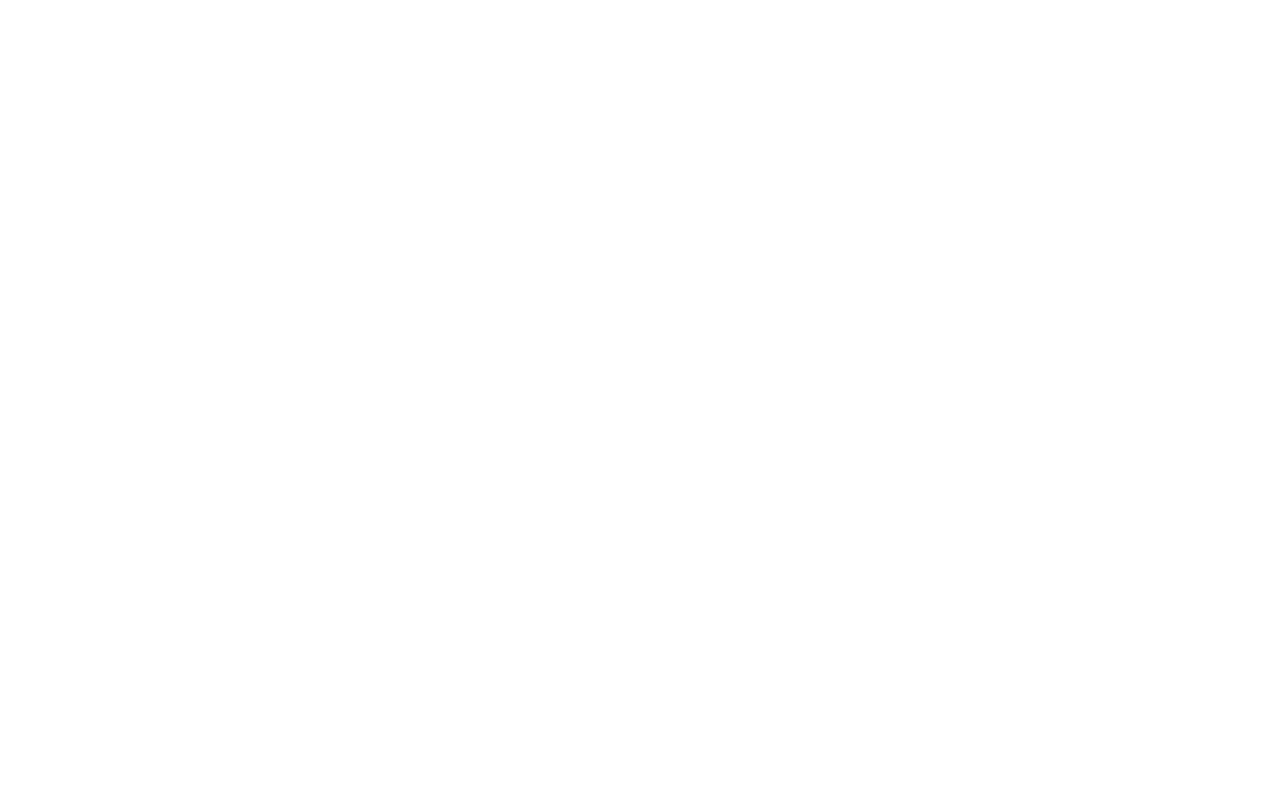
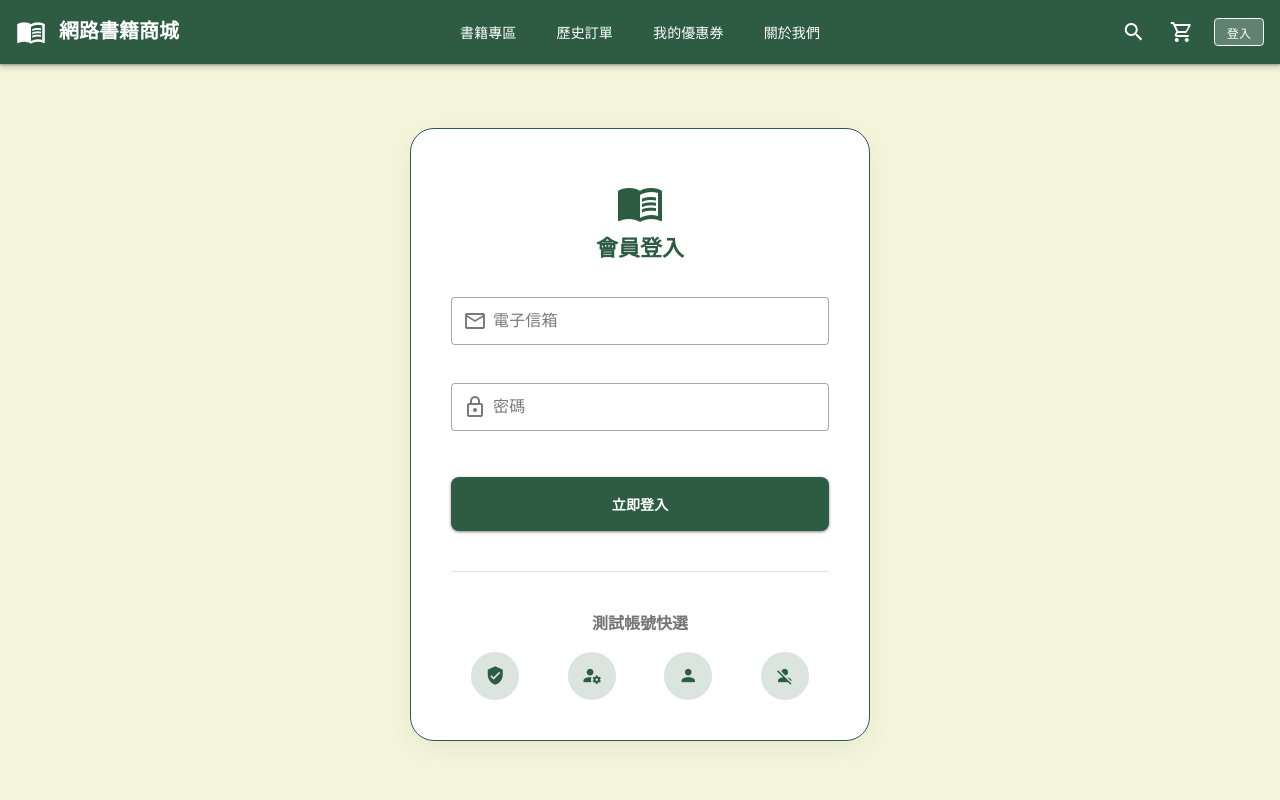
Before and after one commit to penovate/bookstore4, a Vue app in the folder bookstore-frontend/: page /dev/user/login in a window 1280 px wide. Before the commit this address had no page. Shown: the top 800 px of the page. Built offline with nearby package versions, Linux system fonts and the light colour scheme.

Commit message:
新增前台登入功能

```diff
--- /dev/null
+++ b/bookstore-frontend/src/stores/userStore.js
@@ -0,0 +1,26 @@
+import { defineStore } from 'pinia'
+import { ref } from 'vue'
+
+export const useUserStore = defineStore('user', () => {
+  const name = ref(localStorage.getItem('userName') || '訪客')
+  const role = ref(localStorage.getItem('userRole') || '')
+  const isLoggedIn = ref(!!localStorage.getItem('userToken'))
+
+  const login = (userData) => {
+    name.value = userData.userName
+    role.value = userData.role
+    isLoggedIn.value = true
+    localStorage.setItem('userToken', userData.token)
+    localStorage.setItem('userRole', userData.role)
+    localStorage.setItem('userName', userData.userName)
+  }
+
+  const logout = () => {
+    name.value = '訪客'
+    role.value = ''
+    isLoggedIn.value = false
+    localStorage.clear()
+  }
+
+  return { name, role, isLoggedIn, login, logout }
+})
--- a/bookstore-frontend/src/views/Layout/UserLayout.vue
+++ b/bookstore-frontend/src/views/Layout/UserLayout.vue
@@ -1,13 +1,16 @@
 <script setup>
 import { ref, computed, onMounted } from 'vue'
 import { useDisplay } from 'vuetify'
-import { useCartStore } from '@/stores/cartStore';
+import { useCartStore } from '@/stores/cartStore'
+import { useRouter } from 'vue-router'
+import Swal from 'sweetalert2'
+import { useUserStore } from '@/stores/userStore'
 
-const cartStore = useCartStore();
+const cartStore = useCartStore()
 const { mobile } = useDisplay()
 const drawer = ref(false)
-
-const userRole = localStorage.getItem('userRole')
+const router = useRouter()
+const userStore = useUserStore()
 
 const menuItems = ref([
   { title: '書籍專區', to: '/dev/user/books', icon: 'mdi-book-open-page-variant' },
@@ -20,15 +23,10 @@
 const filteredMenuItems = computed(() => {
   return menuItems.value.filter((item) => {
     if (item.title === '後台系統') {
-      return userRole === 'ADMIN' || userRole === 'SUPER_ADMIN'
+      return userStore.role === 'ADMIN' || userStore.role === 'SUPER_ADMIN'
     }
     return true
   })
-})
-
-const user = ref({
-  name: localStorage.getItem('userName') || '訪客',
-  isLoggedIn: !!localStorage.getItem('userToken'),
 })
 
 const socialLinks = [
@@ -37,11 +35,39 @@
   { icon: 'mdi-instagram', link: 'https://www.instagram.com/penbrary.616/' },
 ]
 
+const handleLogout = () => {
+  Swal.fire({
+    title: '確定要登出嗎？',
+    icon: 'question',
+    showCancelButton: true,
+    confirmButtonColor: '#2e5c43',
+    cancelButtonColor: '#aaa',
+    confirmButtonText: '登出',
+    cancelButtonText: '取消',
+  }).then((result) => {
+    if (result.isConfirmed) {
+      userStore.logout()
+
+      Swal.fire({
+        icon: 'success',
+        title: '登出成功',
+        text: '期待再次見到您！',
+        confirmButtonColor: '#2e5c43',
+        timer: 1500,
+        timerProgressBar: true,
+        showConfirmButton: false,
+      }).then(() => {
+        router.push('/dev/user/home')
+      })
+    }
+  })
+}
+
 onMounted(() => {
-  if (user.value.isLoggedIn) {
-    cartStore.fetchCartCount();
+  if (userStore.isLoggedIn) {
+    cartStore.fetchCartCount()
   }
-});
+})
 </script>
 
 <template>
@@ -50,9 +76,16 @@
     <!-- 頂部導航列 (App Bar) -->
     <v-app-bar color="primary" elevation="2" class="px-md-4">
       <div class="d-flex align-center" style="min-width: 200px">
-        <v-app-bar-nav-icon variant="text" @click.stop="drawer = !drawer" class="d-md-none"></v-app-bar-nav-icon>
+        <v-app-bar-nav-icon
+          variant="text"
+          @click.stop="drawer = !drawer"
+          class="d-md-none"
+        ></v-app-bar-nav-icon>
 
-        <v-toolbar-title class="font-weight-bold text-h5 cursor-pointer" @click="$router.push('/dev/user/home')">
+        <v-toolbar-title
+          class="font-weight-bold text-h5 cursor-pointer"
+          @click="$router.push('/dev/user/home')"
+        >
           <v-icon icon="mdi-book-open-variant" class="me-2"></v-icon>
           網路書籍商城
         </v-toolbar-title>
@@ -61,9 +94,15 @@
       <v-spacer class="d-none d-md-block"></v-spacer>
 
       <div class="d-none d-md-flex justify-center flex-grow-1">
-        <v-btn v-for="item in filteredMenuItems" :key="item.title" variant="text"
-          class="mx-1 text-subtitle-1 font-weight-medium" :href="item.title === '後台系統' ? item.to : undefined"
-          :target="item.title === '後台系統' ? '_blank' : undefined" :to="item.title === '後台系統' ? undefined : item.to">
+        <v-btn
+          v-for="item in filteredMenuItems"
+          :key="item.title"
+          variant="text"
+          class="mx-1 text-subtitle-1 font-weight-medium"
+          :href="item.title === '後台系統' ? item.to : undefined"
+          :target="item.title === '後台系統' ? '_blank' : undefined"
+          :to="item.title === '後台系統' ? undefined : item.to"
+        >
           {{ item.title }}
         </v-btn>
       </div>
@@ -75,17 +114,48 @@
 
         <!-- 導覽列的購物車icon，點擊後跳轉到購物車頁面 -->
         <v-btn icon class="me-2" @click="$router.push({ name: 'cart' })">
-          <v-badge :content="cartStore.cartCount" :model-value="cartStore.cartCount > 0" color="accent">
+          <v-badge
+            :content="cartStore.cartCount"
+            :model-value="cartStore.cartCount > 0"
+            color="accent"
+          >
             <v-icon icon="mdi-cart-outline"></v-icon>
           </v-badge>
         </v-btn>
 
-        <div v-if="user.isLoggedIn">
-          <v-avatar color="surface" size="36" class="cursor-pointer">
-            <span class="text-primary font-weight-bold">{{ user.name.charAt(0) }}</span>
-          </v-avatar>
+        <div v-if="userStore.isLoggedIn">
+          <v-menu min-width="200px" rounded>
+            <template v-slot:activator="{ props }">
+              <v-avatar color="surface" size="36" class="cursor-pointer" v-bind="props">
+                <span class="text-primary font-weight-bold">{{ userStore.name.charAt(0) }}</span>
+              </v-avatar>
+            </template>
+
+            <v-list>
+              <v-list-item
+                prepend-icon="mdi-account-circle"
+                title="個人檔案"
+                to="/dev/user/profile"
+              ></v-list-item>
+              <v-list-item
+                prepend-icon="mdi-history"
+                title="歷史訂單"
+                :to="{ name: 'myOrders' }"
+              ></v-list-item>
+              <v-divider></v-divider>
+              <v-list-item
+                prepend-icon="mdi-logout"
+                title="登出"
+                @click="handleLogout"
+                class="text-error"
+              ></v-list-item>
+            </v-list>
+          </v-menu>
         </div>
-        <v-btn v-else variant="outlined" color="surface" size="small" to="/">登入</v-btn>
+
+        <v-btn v-else variant="outlined" color="surface" size="small" to="/dev/user/login">
+          登入
+        </v-btn>
       </div>
     </v-app-bar>
 
@@ -94,15 +164,25 @@
       <v-list>
         <v-list-item title="導覽選單" subtitle="BookStore"></v-list-item>
         <v-divider></v-divider>
-        <v-list-item v-for="item in filteredMenuItems" :key="item.title" :prepend-icon="item.icon" :title="item.title"
-          :href="item.title === '後台系統' ? item.to : undefined" :target="item.title === '後台系統' ? '_blank' : undefined"
-          :to="item.title === '後台系統' ? undefined : item.to"></v-list-item>
+        <v-list-item
+          v-for="item in filteredMenuItems"
+          :key="item.title"
+          :prepend-icon="item.icon"
+          :title="item.title"
+          :href="item.title === '後台系統' ? item.to : undefined"
+          :target="item.title === '後台系統' ? '_blank' : undefined"
+          :to="item.title === '後台系統' ? undefined : item.to"
+        ></v-list-item>
       </v-list>
     </v-navigation-drawer>
 
     <!-- Main Content (有 padding-top 避免被 App Bar 遮擋) -->
-    <v-main class="bg-background">
-      <v-container class="py-6" style="min-height: 80vh">
+    <v-main :class="{ 'bg-transparent': $route.name === 'user-login' }">
+      <v-container
+        :class="{ 'py-6': $route.name !== 'user-login' }"
+        :fluid="$route.name === 'user-login'"
+        style="min-height: 80vh"
+      >
         <router-view></router-view>
       </v-container>
     </v-main>
@@ -112,8 +192,16 @@
       <div class="d-flex w-100 align-center px-4">
         <strong class="text-h6">與我們保持聯繫，獲取最新好書資訊！</strong>
         <v-spacer></v-spacer>
-        <v-btn v-for="item in socialLinks" :key="item.icon" :icon="item.icon" class="mx-2" variant="text"
-          :href="item.link" :target="item.link ? '_blank' : undefined" rel="noopener noreferrer"></v-btn>
+        <v-btn
+          v-for="item in socialLinks"
+          :key="item.icon"
+          :icon="item.icon"
+          class="mx-2"
+          variant="text"
+          :href="item.link"
+          :target="item.link ? '_blank' : undefined"
+          rel="noopener noreferrer"
+        ></v-btn>
       </div>
       <v-divider class="w-100 my-4 border-opacity-25"></v-divider>
       <div class="text-center w-100 text-body-2">
@@ -124,6 +212,14 @@
 </template>
 
 <style scoped>
+:deep(.v-main) {
+  background-color: transparent !important;
+}
+
+:deep(.v-application--wrap) {
+  background-color: #f2f2e9 !important;
+}
+
 .v-btn {
   text-transform: none;
 }
--- a/bookstore-frontend/src/views/admin/LoginView.vue
+++ b/bookstore-frontend/src/views/admin/LoginView.vue
@@ -161,6 +161,16 @@
     })
 
     if (response.data.success) {
+      if (response.data.role === 'USER') {
+        Swal.fire({
+          icon: 'error',
+          title: '權限不足',
+          text: '您沒有權限進入後台管理系統！',
+          confirmButtonColor: '#B05252',
+        })
+        return
+      }
+
       localStorage.setItem('userToken', response.data.token)
       localStorage.setItem('userRole', response.data.role)
       localStorage.setItem('userName', response.data.userName || '')
@@ -179,7 +189,7 @@
     } else {
       Swal.fire({
         icon: 'error',
-        title: '登入失敗',
+        title: '帳號停權',
         text: response.data.message,
         confirmButtonColor: '#B05252',
       })
--- /dev/null
+++ b/bookstore-frontend/src/views/public/user/UserLogin.vue
@@ -0,0 +1,171 @@
+<template>
+  <v-container class="fill-height d-flex justify-center align-center py-12" fluid>
+    <v-card width="100%" max-width="460" class="mx-auto pa-10 text-center login-card-box">
+      <v-card-item class="mb-6">
+        <v-icon icon="mdi-book-open-variant" size="48" color="primary" class="mb-2"></v-icon>
+        <v-card-title class="text-h4 font-weight-bold text-primary">會員登入</v-card-title>
+      </v-card-item>
+
+      <v-form @submit.prevent="handleLogin" class="mt-4">
+        <v-text-field
+          v-model="loginForm.email"
+          label="電子信箱"
+          prepend-inner-icon="mdi-email-outline"
+          variant="outlined"
+          color="primary"
+          class="mb-4 rounded-lg"
+          density="comfortable"
+        ></v-text-field>
+
+        <v-text-field
+          v-model="loginForm.password"
+          label="密碼"
+          prepend-inner-icon="mdi-lock-outline"
+          type="password"
+          variant="outlined"
+          color="primary"
+          class="mb-6 rounded-lg"
+          density="comfortable"
+        ></v-text-field>
+
+        <v-btn
+          type="submit"
+          block
+          height="54"
+          color="primary"
+          class="text-h6 font-weight-bold rounded-lg elevation-1 mt-2"
+        >
+          立即登入
+        </v-btn>
+      </v-form>
+
+      <v-divider class="my-10"></v-divider>
+      <div class="text-caption text-grey-darken-1 mb-4 font-weight-bold">測試帳號快選</div>
+
+      <v-row dense justify="center">
+        <v-col v-for="type in ['SUPER_ADMIN', 'ADMIN', 'USER', 'BANNED']" :key="type" cols="3">
+          <v-btn
+            variant="tonal"
+            icon
+            color="primary"
+            @click="quickLogin(type)"
+            class="quick-btn rounded-circle"
+          >
+            <v-icon :icon="getIcon(type)" size="20"></v-icon>
+            <v-tooltip activator="parent" location="bottom">{{ getLabel(type) }}</v-tooltip>
+          </v-btn>
+        </v-col>
+      </v-row>
+    </v-card>
+  </v-container>
+</template>
+
+<script setup>
+import { reactive, onMounted } from 'vue'
+import axios from 'axios'
+import { useRouter } from 'vue-router'
+import Swal from 'sweetalert2'
+import { useUserStore } from '@/stores/userStore'
+
+const router = useRouter()
+const userStore = useUserStore()
+const loginForm = reactive({ email: '', password: '' })
+
+const getIcon = (type) => {
+  const icons = {
+    SUPER_ADMIN: 'mdi-shield-check',
+    ADMIN: 'mdi-account-cog',
+    USER: 'mdi-account',
+    BANNED: 'mdi-account-off',
+  }
+  return icons[type]
+}
+
+const getLabel = (type) => {
+  const labels = { SUPER_ADMIN: '超管', ADMIN: '管理', USER: '會員', BANNED: '停權' }
+  return labels[type]
+}
+
+const quickLogin = (type) => {
+  const accounts = {
+    SUPER_ADMIN: { email: 'pen@bookstore.com', pass: '12345' },
+    ADMIN: { email: 'alice.lee@mail.com', pass: '123456' },
+    USER: { email: 'vip.reader@test.com', pass: 'vip777' },
+    BANNED: { email: 'super@bookstore.com', pass: '123' },
+  }
+  loginForm.email = accounts[type].email
+  loginForm.password = accounts[type].pass
+}
+
+const handleLogin = async () => {
+  if (!loginForm.email || !loginForm.password) return
+
+  try {
+    const response = await axios.post('http://localhost:8080/api/login', {
+      email: loginForm.email,
+      password: loginForm.password,
+    })
+
+    if (response.data.success) {
+      userStore.login({
+        token: response.data.token,
+        role: response.data.role,
+        userName: response.data.userName,
+        userId: response.data.userId,
+      })
+
+      Swal.fire({
+        icon: 'success',
+        title: '登入成功',
+        text: `歡迎回來，${response.data.userName}`,
+        confirmButtonColor: '#2E5C43',
+        timer: 1500,
+      }).then(() => {
+        const redirectPath = router.currentRoute.value.query.redirect || '/dev/user/home'
+        router.push(redirectPath)
+      })
+    } else {
+      Swal.fire({ icon: 'error', title: '帳號停權', text: response.data.message })
+    }
+  } catch (error) {
+    Swal.fire({ icon: 'error', title: '連線失敗', text: '請檢查網路連線' })
+  }
+}
+</script>
+
+<style scoped>
+:deep(.v-application) {
+  background-color: #f2f2e9 !important;
+}
+
+/* 💡 自定義登入卡片樣式 */
+.login-card-box {
+  background-color: #ffffff !important;
+  border: 1.5px solid #2e5c43 !important;
+  border-radius: 24px !important;
+  box-shadow: 0 8px 30px rgba(46, 92, 67, 0.08) !important;
+}
+
+.text-primary {
+  color: #2e5c43 !important;
+}
+
+.quick-btn {
+  background-color: rgba(46, 92, 67, 0.05) !important;
+  transition: all 0.3s ease;
+}
+
+.quick-btn:hover {
+  background-color: #2e5c43 !important;
+  color: white !important;
+  transform: translateY(-2px);
+}
+
+:deep(.v-field--variant-outlined) {
+  --v-field-border-opacity: 0.15;
+}
+
+:deep(.v-field--focused) {
+  --v-field-border-opacity: 1;
+}
+</style>
```
Also changed, not shown: bookstore-frontend/src/router/index.js (+21 -11 lines), 1 other file (tests, documents, lock files or other folders).
